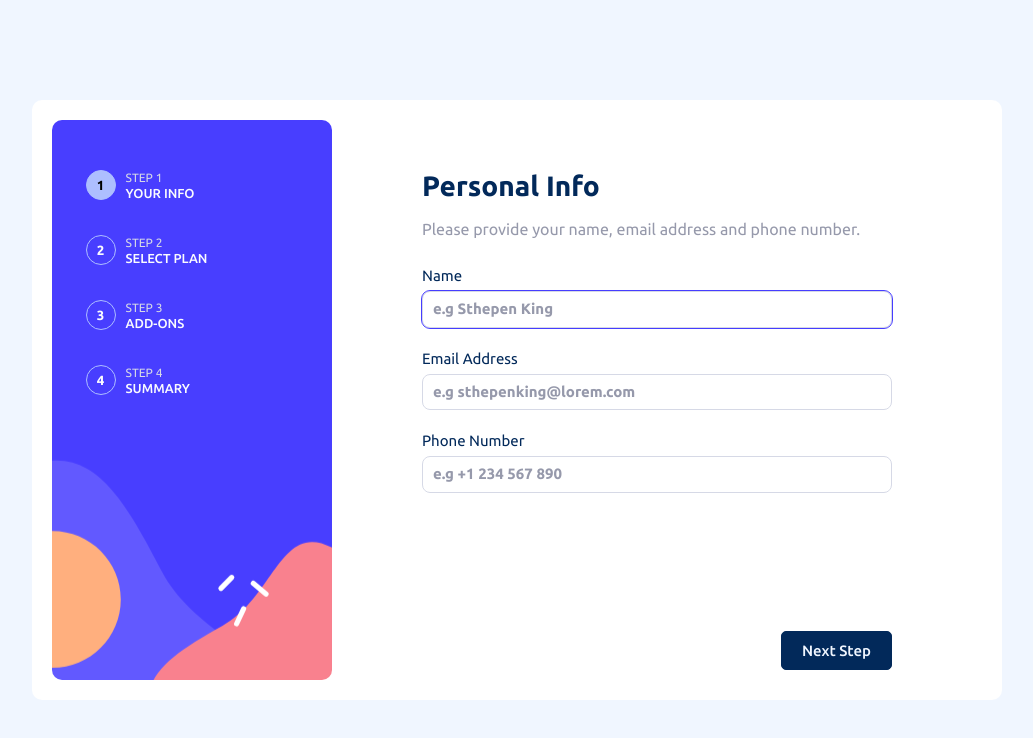
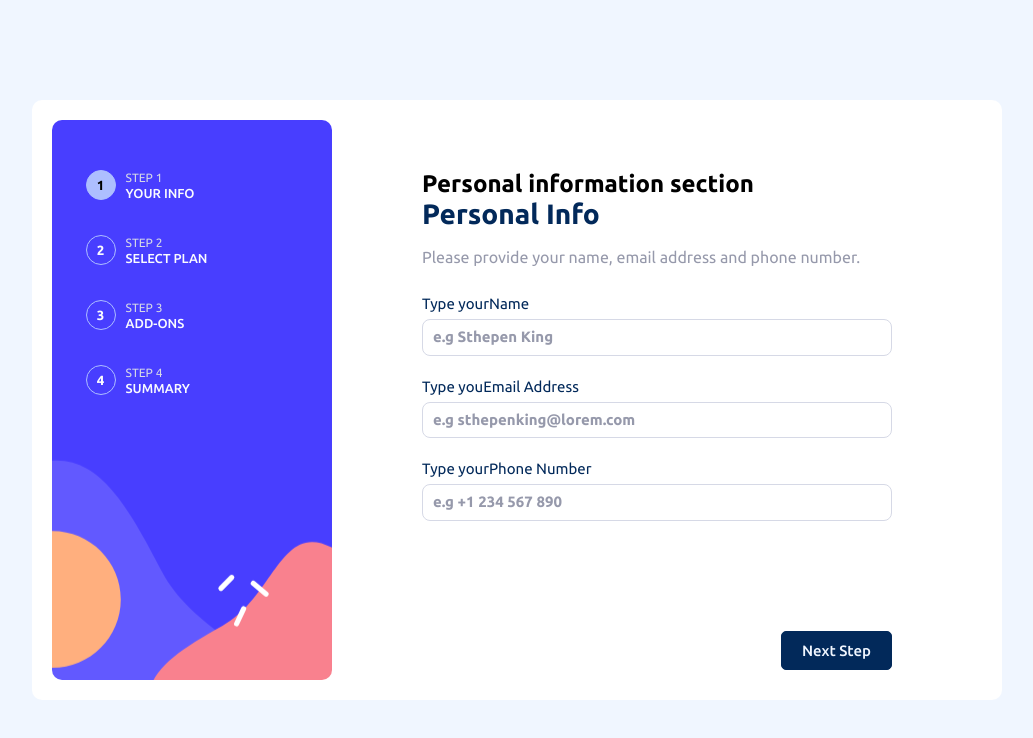
Before and after one commit to 5pamm3r/multi-step-form, a React (Vite) app: page / in a window 1280 px wide. Shown: the top 738 px of the page, without its empty margins (123-1156 px from the left). Built offline with nearby package versions, Linux system fonts and the light colour scheme.

Commit message:
Add a11y

```diff
--- a/src/components/PersonalInfo/index.tsx
+++ b/src/components/PersonalInfo/index.tsx
@@ -1,4 +1,4 @@
-import React, { useState } from 'react'
+import React, { useEffect, useState } from 'react'
 import '../../styles/components/_personalInfo.scss'
 import Error from '../Error';
 import UserContext from '../../context/userContext';
@@ -14,7 +14,7 @@ const PersonalInfo: React.FC = () => {
   const [email, setEmail] = useState<string>('');
   const [phone, setPhone] = useState<string>('');
 
-  React.useEffect(() => {
+  useEffect(() => {
     setName(user.name);
     setEmail(user.email);
     setPhone(user.phone)
@@ -55,21 +55,22 @@ const PersonalInfo: React.FC = () => {
   }
 
   return (
-    <div className='form'>
+    <div className='form' aria-labelledby='personalInfo'>
+      <h2 className='offscreen' id='personalInfo'>Personal information section</h2>
       <h2 className='title'>Personal Info</h2>
       <h3 className='subtitle'>Please provide your name, email address and phone number.</h3>
       <div className='inputs__container'>
-        <label>Name
+        <label><span className='offscreen'>Type your</span>Name
           {personalError.name && <Error message='This field is required' />}
-          <input className={personalError.name ? 'error' : ''} type='text' placeholder='e.g Sthepen King' value={name} onChange={onChangeUsername} autoFocus={true} />
+          <input className={personalError.name ? 'error' : ''} type='text' placeholder='e.g Sthepen King' value={name} onChange={onChangeUsername} />
         </label>
-        <label>Email Address
+        <label><span className='offscreen'>Type you</span>Email Address
           {personalError.email && <Error message='E-mail format is not correct' />}
           <input className={personalError.email ? 'error' : ''} type='email' placeholder='e.g sthepenking@lorem.com' value={email} onChange={onChangeEmail} />
         </label>
-        <label>Phone Number
+        <label><span className='offscreen'>Type your</span>Phone Number
           {personalError.phone && <Error message='This field is required' />}
-          <input className={personalError.phone ? 'error' : ''} type='tel' placeholder='e.g +1 234 567 890' value={phone} onChange={onChangePhone} />
+          <input className={personalError.phone ? 'error' : ''} type='tel' min="00000" placeholder='e.g +1 234 567 890' value={phone} onChange={onChangePhone} />
         </label>
       </div>
     </div>
```
